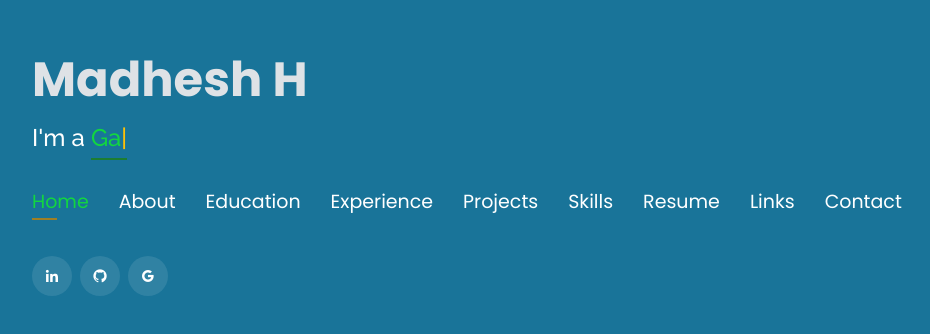
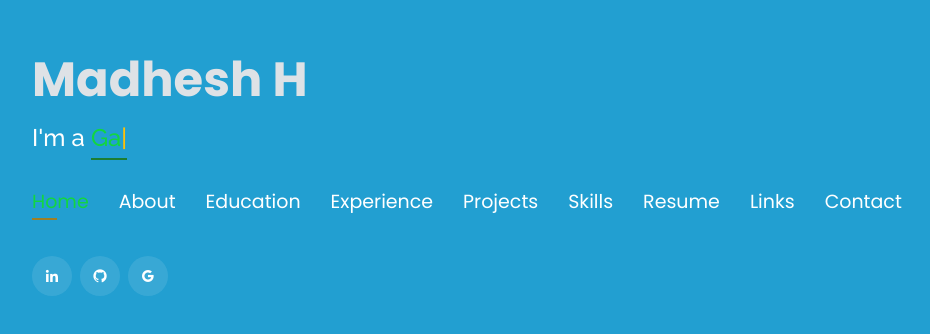
Before and after one commit to madddx/Portfolio-Website, a plain HTML site: page index.html in a window 1280 px wide. Shown: the part 224-558 px from the top of the page, without its empty margins (53-983 px from the left). Drawn offline with Linux system fonts and the light colour scheme.

Commit message:
Update style.css

```diff
--- a/assets/css/style.css
+++ b/assets/css/style.css
@@ -18,7 +18,7 @@ body {
 body::before {
   content: "";
   position: fixed;
-  background: #197499;
+  background: #229FD1;
   background-size: cover;
   left: 0;
   right: 0;
```
